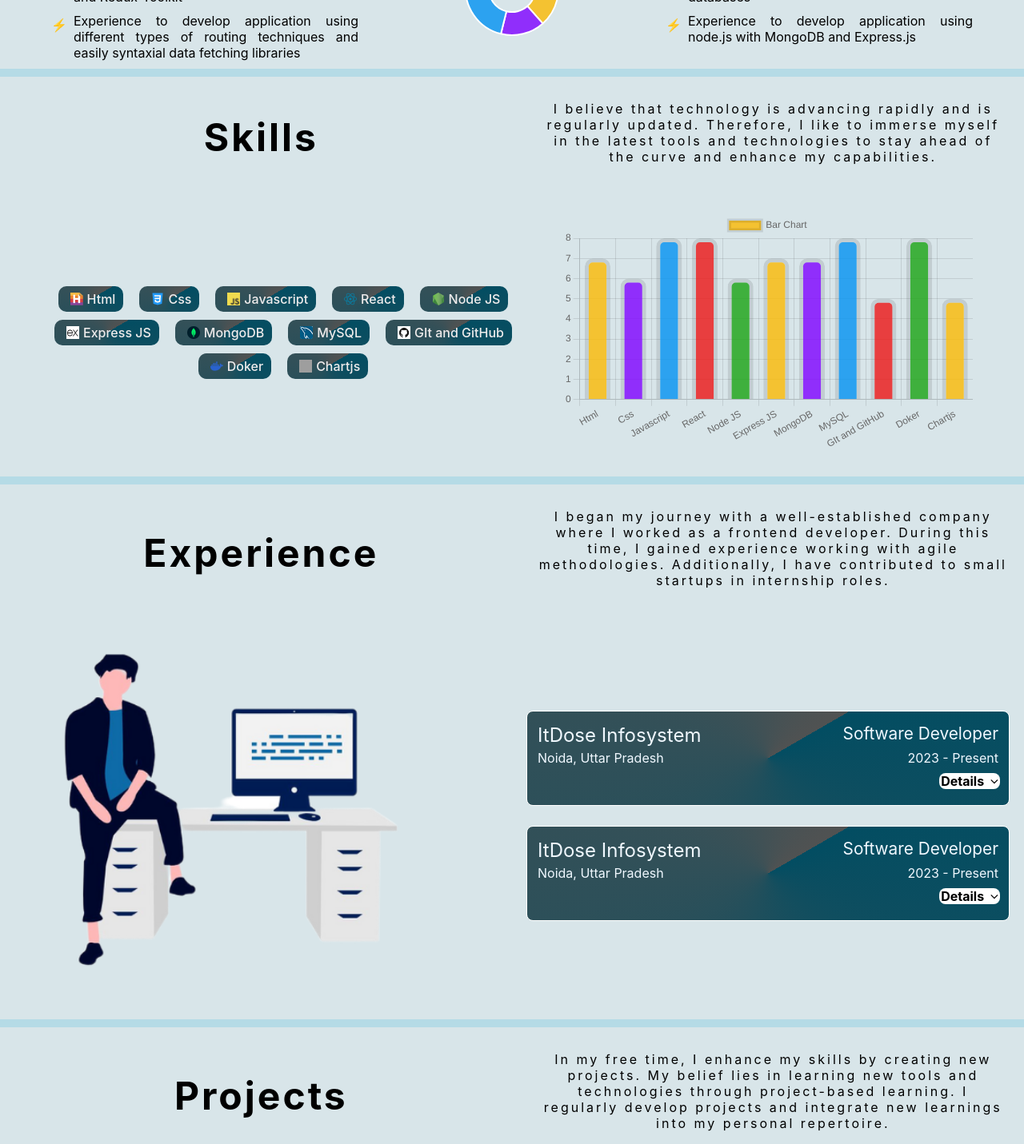
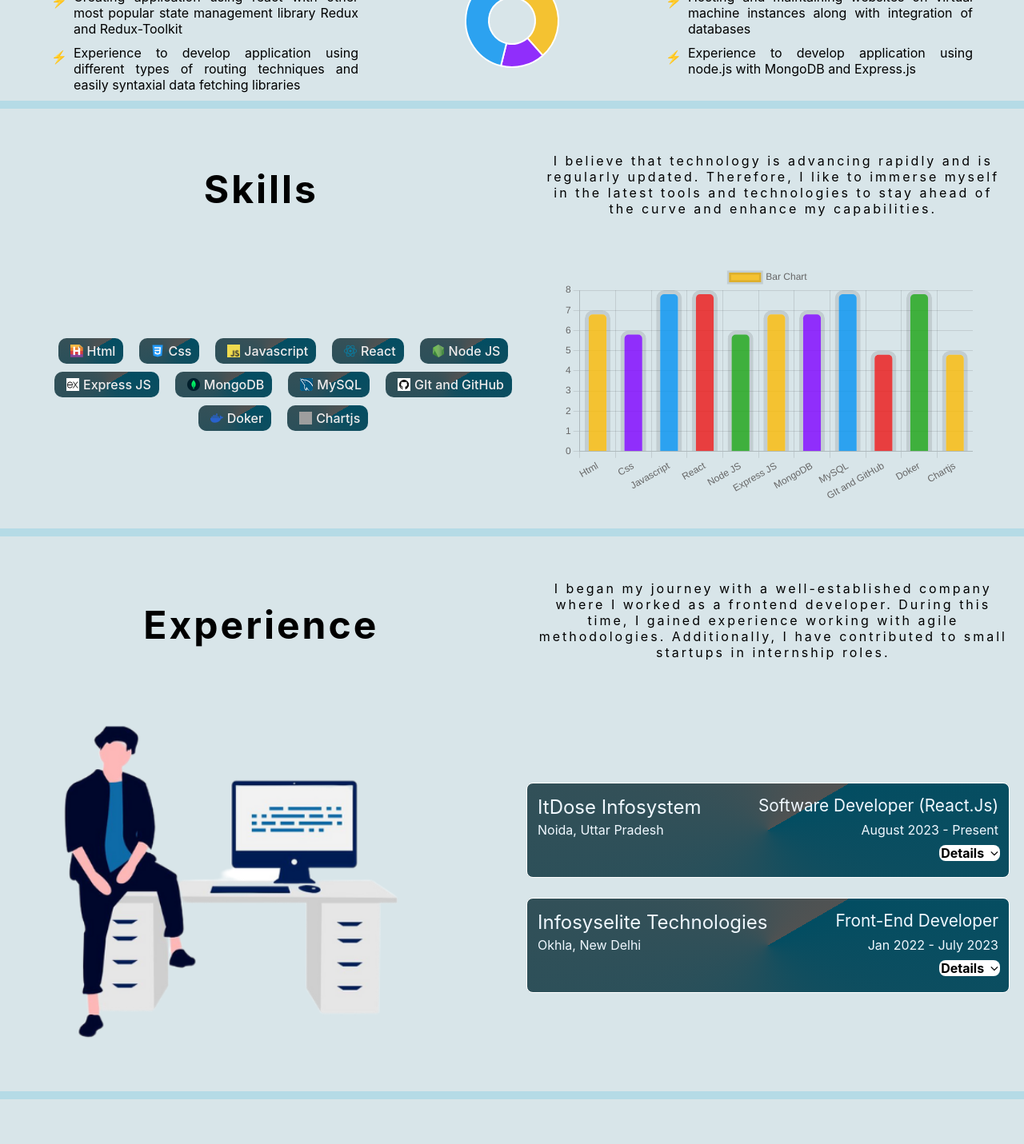
Before and after one commit to joinprakhar/frontend, a React (Create React App) app: page / in a window 1280 px wide. Shown: the part 1040-2471 px from the top of the page at 80% size. Built offline with nearby package versions, Linux system fonts and the light colour scheme; grey boxes are pictures that could not be loaded.

Commit message:
some chnages

```diff
--- a/public/index.html
+++ b/public/index.html
@@ -18,7 +18,7 @@
     <link rel="manifest" href="%PUBLIC_URL%/manifest.json" />
     <link rel="stylesheet" href="path/to/font-awesome/css/font-awesome.min.css">
     <link rel="stylesheet" href="https://cdnjs.cloudflare.com/ajax/libs/font-awesome/4.7.0/css/font-awesome.min.css">
-    <title>-----</title>
+    <title>Prakhar Pandey</title>
   </head>
   <body>
     <noscript>You need to enable JavaScript to run this app.</noscript>
--- a/src/App.css
+++ b/src/App.css
@@ -41,6 +41,8 @@
   align-items: center;
   width: 100%;
   border-top: 10px solid #b5dbe6;
+  padding-top: 25px;
+  /* margin-top: 100px; */
 }
 
 .heading-div {
--- a/src/Component/Banner.jsx
+++ b/src/Component/Banner.jsx
@@ -8,7 +8,7 @@
 
 const Banner = () => {
   const [name, setName] = useState("");
-  const text = "Front-End Developer";
+  const text = "Prakhar Pandey";
 
   useEffect(() => {
     let currentIndex = 0;
@@ -39,7 +39,7 @@
         <div style={{ textAlign: "justify", fontWeight: "700" }}>
           A passionate individual who always thrives to work on end to end
           products which develop sustainable and scalable social and technical
-          systems to create impact. time
+          systems to create impact.
         </div>
       </div>
       <div className="imageBanner">
--- a/src/Component/CSS/Navbar.css
+++ b/src/Component/CSS/Navbar.css
@@ -3,6 +3,7 @@
   flex-direction: column;
   background: #cee7ee;
   background: conic-gradient(from 45deg, #fcfcfc, #cee7ee);
+  padding-top: 15px;
 }
 
 a {
@@ -13,7 +14,6 @@
   position: sticky;
   top: 0;
   background: #cee7ee;
-  /* background: conic-gradient(from 97.5deg, #cee7ee, #fcfcfc); */
   color: #000000;
   padding: 10px 0;
   z-index: 2;
--- a/src/Component/ExpModal.jsx
+++ b/src/Component/ExpModal.jsx
@@ -16,7 +16,7 @@
       </div>
       <div className="company-profile" style={{ color: "black" }}>
         <span>Noida, Uttar Pradesh</span>
-        <span>2023 - Present</span>
+        <span>August 2023 - Present</span>
       </div>
       <>
         <div className="company-responce">
@@ -92,12 +92,12 @@
   return (
     <div className="company-cont-modal">
       <div className="company-details" style={{ color: "black" }}>
-        <span className="comp-name">ItDose Infosystem</span>
-        <span className="comp-post">Software Developer</span>
+        <span className="comp-name">Infosyselite Technologies</span>
+        <span className="comp-post">Front-End Developer</span>
       </div>
       <div className="company-profile" style={{ color: "black" }}>
-        <span>Noida, Uttar Pradesh </span>
-        <span>2023 - Present</span>
+        <span>Okhla, New Delhi </span>
+        <span>Jan 2022 - July 2023</span>
       </div>
       <>
         <div className="company-responce">
--- a/src/Component/Experience.jsx
+++ b/src/Component/Experience.jsx
@@ -27,11 +27,11 @@
         <div className="company-cont">
           <div className="company-details">
             <span className="comp-name">ItDose Infosystem</span>
-            <span className="comp-post">Software Developer</span>
+            <span className="comp-post">Software Developer (React.Js)</span>
           </div>
           <div className="company-profile">
             <span>Noida, Uttar Pradesh</span>
-            <span>2023 - Present</span>
+            <span>August 2023 - Present</span>
           </div>
 
           <div className="company-details">
@@ -62,85 +62,16 @@
             <Modal isOpen={show.show} onClose={() => showAcc("itdose")}>
               <Comp1 />
             </Modal>
-            // <>
-            //   <div className="company-responce">
-            //     <span>Key Roles and Responsibility</span>
-            //     <ul className="company-responce-role">
-            //       <li>
-            //         Developed Elabpro application form scratch, a software
-            //         tailored for hospital labs, facilitating sample management,
-            //         patient report generation, sample collection, dispatch
-            //         reporting, and machine data retrieval.
-            //       </li>
-            //       <li>
-            //         Utilized ReactJS, and JavaScript, and integrated REST APIs
-            //         with Axios for seamless data communication.
-            //       </li>
-            //       <li>
-            //         Constructed a scalable component library, incorporating API
-            //         integration, form handling with Formik and Yup, routing, Redux
-            //         Thunk, React PDF, and React Hooks.
-            //       </li>
-            //       <li>
-            //         Tools used include ReactJS, Bootstrap, HTML/CSS, JavaScript,
-            //         and Redux for state management.
-            //       </li>
-            //       <li>
-            //         Gain 20+ clients in first month of product deployment and 95%
-            //         satisfaction rate from them
-            //       </li>
-            //     </ul>
-            //   </div>
-            //   <div className="company-Projects-cont">
-            //     <div
-            //       className="company-Projects-S-cont"
-            //       style={{ width: "100%" }}
-            //     >
-            //       <span>ElabPro</span>
-
-            //       <ul>
-            //         <li>
-            //           A software tailored for hospital labs, facilitating sample
-            //           management, patient report generation, sample collection,
-            //           dispatch reporting, and machine data retrieval.
-            //         </li>
-            //         <li>
-            //           Utilized ReactJS, and JavaScript, and integrated REST APIs
-            //           with Axios for seamless data communication.
-            //         </li>
-            //         <li>
-            //           Constructed a scalable component library, incorporating API
-            //           integration, form handling with Formik and Yup, routing,
-            //           Redux Thunk, React PDF, and React Hooks.
-            //         </li>
-            //         <li>
-            //           Tools used include ReactJS, Bootstrap, HTML/CSS, JavaScript,
-            //           and Redux for state management.
-            //         </li>
-            //       </ul>
-
-            //       <a href="https://uat.elabpro.in" target="_blank">
-            //         <button>
-            //           Deployed Link
-            //           <i class="fa fa-laptop" style={{ margin: "2px" }}></i>
-            //         </button>
-            //       </a>
-            //     </div>
-            //     <div className="company-Projects-img">
-            //       <img src={elabHome} alt="" />
-            //     </div>
-            //   </div>
-            // </>
           )}
         </div>
         <div className="company-cont">
           <div className="company-details">
-            <span className="comp-name">ItDose Infosystem</span>
-            <span className="comp-post">Software Developer</span>
+            <span className="comp-name">Infosyselite Technologies</span>
+            <span className="comp-post">Front-End Developer</span>
           </div>
           <div className="company-profile">
-            <span>Noida, Uttar Pradesh </span>
-            <span>2023 - Present</span>
+            <span>Okhla, New Delhi </span>
+            <span>Jan 2022 - July 2023</span>
           </div>
           <div className="company-details">
             <span>&nbsp;</span>
@@ -171,135 +102,6 @@
             <Modal isOpen={show.show} onClose={() => showAcc("comp1")}>
               <Comp2 />
             </Modal>
-            // <>
-            //   <div className="company-responce">
-            //     <span>Key Roles and Responsibility</span>
-            //     <ul className="company-responce-role">
-            //       <li>
-            //         Implemented and maintained front-end web applications,
-            //         resulting in a 20% reduction in page load speeds and
-            //         conversion rates by utilizing modern web technologies such as
-            //         React.js and best practices for user experience and
-            //         accessibility.
-            //       </li>
-            //       <li>
-            //         Worked with cross-functional teams to develop and execute
-            //         on-time and on-budget projects and initiatives by effectively
-            //         communicating project timelines, progress, and objectives{" "}
-            //       </li>
-            //       <li>
-            //         Granted additional code review permissions after demonstrating
-            //         strong attention to detail which led to a 25% decrease in code
-            //         errors.
-            //       </li>
-            //       <li>
-            //         Implemented and maintained front-end web applications,
-            //         resulting in a 10% increase in website traffic and conversion
-            //         rates. Major projects (Details on Second Page)
-            //       </li>
-            //     </ul>
-            //   </div>
-            //   <div className="company-Projects-cont">
-            //     <div
-            //       className="company-Projects-S-cont"
-            //       style={{ width: "100%" }}
-            //     >
-            //       <span>ComplianceKare</span>
-
-            //       <ul>
-            //         <li>
-            //           Tax-related web app for filling tax and related information.
-            //         </li>
-            //         <li>
-            //           The technology used - MERN stack, featuring CRUD functions
-            //           for managing blog posts
-            //         </li>
-            //       </ul>
-
-            //       <a href="https://compliancekare.com/" target="_blank">
-            //         <button>
-            //           Deployed Link
-            //           <i class="fa fa-laptop" style={{ margin: "2px" }}></i>
-            //         </button>
-            //       </a>
-            //     </div>
-            //     <div className="company-Projects-img">
-            //       <img src={compKare} alt="" />
-            //     </div>
-            //   </div>
-            //   <div className="company-Projects-cont">
-            //     <div
-            //       className="company-Projects-S-cont"
-            //       style={{ width: "100%" }}
-            //     >
-            //       <span>Talent-Destination</span>
-
-            //       <ul>
-            //         <li>
-            //           A software tailored for hospital labs, facilitating sample
-            //           management, patient report generation, sample collection,
-            //           dispatch reporting, and machine data retrieval.
-            //         </li>
-            //         <li>
-            //           Utilized ReactJS, and JavaScript, and integrated REST APIs
-            //           with Axios for seamless data communication.
-            //         </li>
-            //         <li>
-            //           Constructed a scalable component library, incorporating API
-            //           integration, form handling with Formik and Yup, routing,
-            //           Redux Thunk, React PDF, and React Hooks.
-            //         </li>
-            //         <li>
-            //           Tools used include ReactJS, Bootstrap, HTML/CSS, JavaScript,
-            //           and Redux for state management.
-            //         </li>
-            //       </ul>
-
-            //       <a href="https://talent-destination.com/" target="_blank">
-            //         <button>
-            //           Deployed Link
-            //           <i class="fa fa-laptop" style={{ margin: "2px" }}></i>
-            //         </button>
-            //       </a>
-            //     </div>
-            //     <div className="company-Projects-img">
-            //       <img src={talent} alt="" />
-            //     </div>
-            //   </div>
-            //   <div className="company-Projects-cont">
-            //     <div
-            //       className="company-Projects-S-cont"
-            //       style={{ width: "100%" }}
-            //     >
-            //       <span>Astrolense</span>
-
-            //       <ul>
-            //         <li>
-            //           Developed astrology website with JavaScript and React,
-            //           prioritizing user interaction.
-            //         </li>
-            //         <li>
-            //           Implemented personalized horoscope features to enhance
-            //           engagement.
-            //         </li>
-            //         <li>
-            //           Ensured responsive design for seamless browsing across
-            //           devices
-            //         </li>
-            //       </ul>
-
-            //       <a href="https://www.astrolense.com/" target="_blank">
-            //         <button>
-            //           Deployed Link
-            //           <i class="fa fa-laptop" style={{ margin: "2px" }}></i>
-            //         </button>
-            //       </a>
-            //     </div>
-            //     <div className="company-Projects-img">
-            //       <img src={astroImg} alt="" />
-            //     </div>
-            //   </div>
-            // </>
           )}
         </div>
       </div>
--- a/src/Component/Navbar.jsx
+++ b/src/Component/Navbar.jsx
@@ -104,10 +104,8 @@
         <h2 className="heading-div">What I Do?</h2>
       </div>
       <WhatIDo />
-      <div className="heading-cont-key">
-        <h2 className="heading-div" id="skill">
-          Skills
-        </h2>
+      <div className="heading-cont-key" id="skill">
+        <h2 className="heading-div">Skills</h2>
         <p className="heading-cont-div">
           I believe that technology is advancing rapidly and is regularly
           updated. Therefore, I like to immerse myself in the latest tools and
@@ -116,10 +114,8 @@
       </div>
 
       <Skills />
-      <div className="heading-cont-key">
-        <h2 id="experience" className="heading-div">
-          Experience
-        </h2>
+      <div className="heading-cont-key" id="experience">
+        <h2 className="heading-div">Experience</h2>
         <p className="heading-cont-div">
           I began my journey with a well-established company where I worked as a
           frontend developer. During this time, I gained experience working with
@@ -128,10 +124,8 @@
         </p>
       </div>
       <Experience />
-      <div className="heading-cont-key">
-        <h2 id="project" className="heading-div">
-          Projects
-        </h2>
+      <div className="heading-cont-key" id="project">
+        <h2 className="heading-div">Projects</h2>
         <p className="heading-cont-div">
           In my free time, I enhance my skills by creating new projects. My
           belief lies in learning new tools and technologies through
@@ -143,21 +137,12 @@
         Projects Stats
       </h3>
       <Projects />
-      <div className="heading-cont-key">
-        <h2 id="education" className="heading-div">
-          Education, Certification and Awards
-        </h2>
+      <div className="heading-cont-key" id="education">
+        <h2 className="heading-div">Education, Certification and Awards</h2>
       </div>
       <Education />
-      <div className="heading-cont-key">
-        <h2 id="contact" className="heading-div">
-          Contact
-        </h2>
-        <p className="heading-cont-div">
-          I am available on almost every social media. You can message me, I
-          will reply within 24 hours. I can work upon Front-end , Back-end or
-          Full-Stack Development
-        </p>
+      <div className="heading-cont-key" id="contact">
+        <h2 className="heading-div">Contact</h2>
       </div>
       <div className="contact">
         {/* <div className="contact-img">
```
Also changed, not shown: src/Component/CSS/Experience.css (+6 -1 lines).
